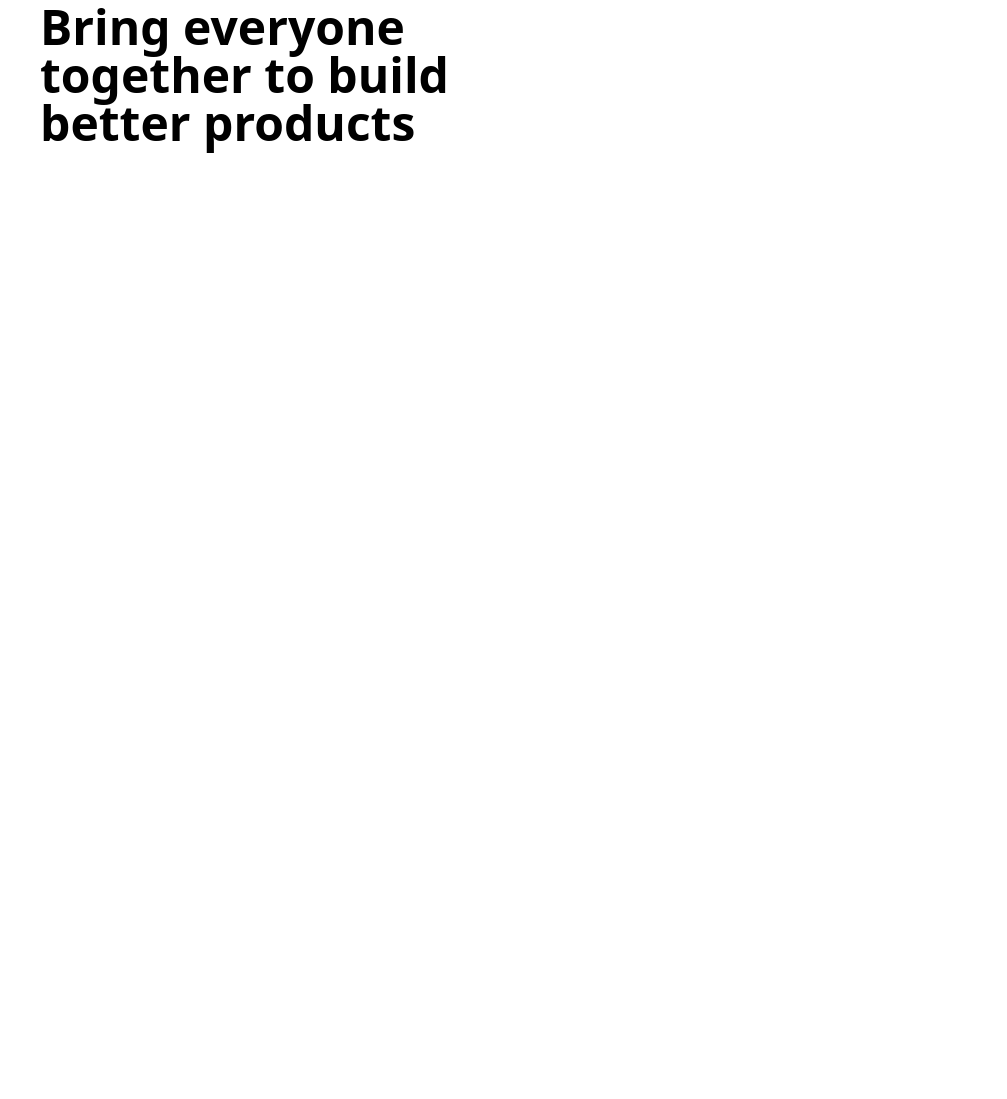
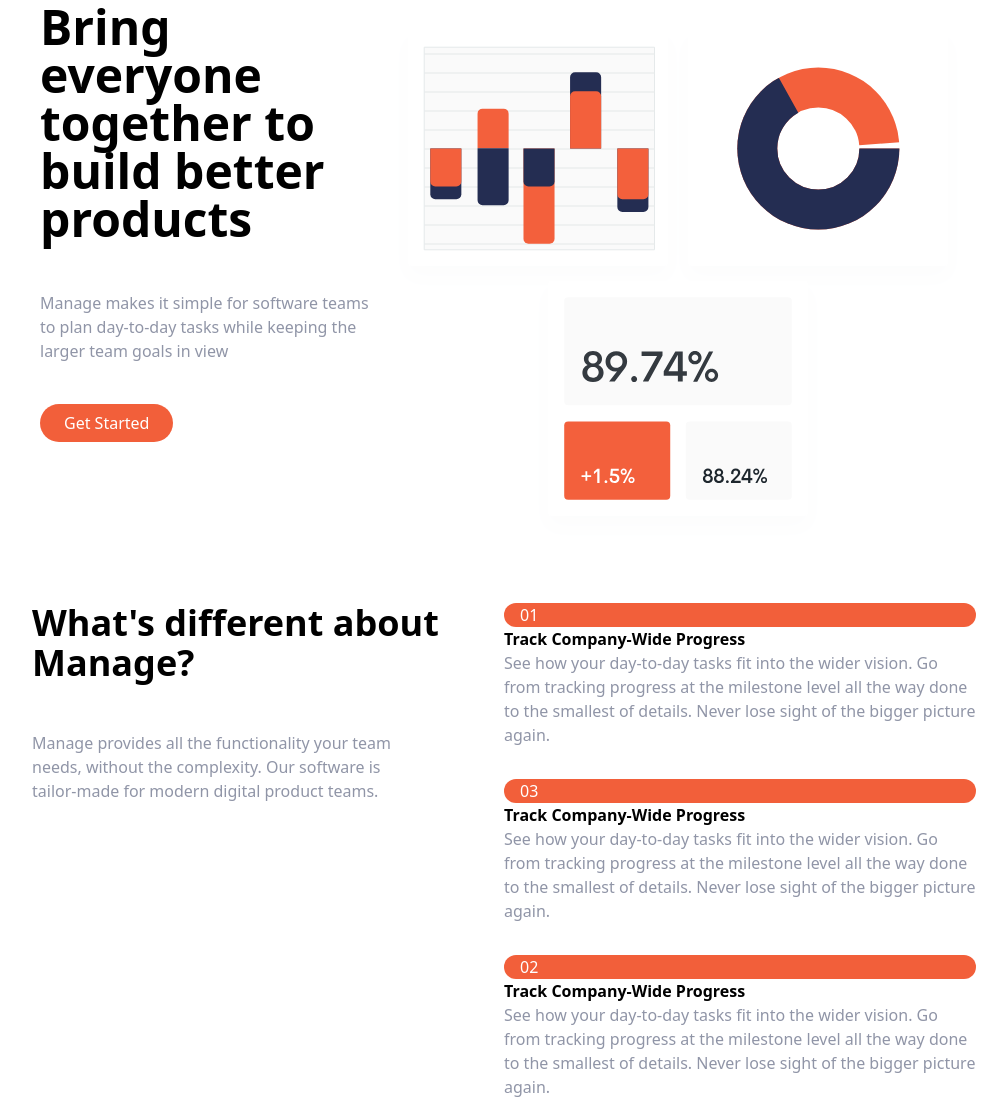
Before and after one commit to SaimSaeed/Manage-Landing-page-TailwindCSS, a website: page index.html in a window 1280 px wide. Shown: the part 125-1224 px from the top of the page, without its empty margins (136-1143 px from the left). Before the commit the page ends 800 px from the top, so only its background shows below. Drawn offline with Linux system fonts and the light colour scheme.

Commit message:
Basic Completed

```diff
--- a/index.html
+++ b/index.html
@@ -1,5 +1,6 @@
 <!DOCTYPE html>
 <html lang="en">
+
 <head>
     <meta charset="UTF-8">
     <meta name="viewport" content="width=device-width, initial-scale=1.0">
@@ -7,6 +8,7 @@
     <link rel="stylesheet" href="./css/main.css">
     <title>Manage Landing Page</title>
 </head>
+
 <body>
     <!-- Navbar -->
     <nav class="relative container mx-auto p-6">
@@ -14,7 +16,7 @@
         <div class="flex item-center justify-between">
             <!-- Logo -->
             <div class="pt-2">
-        <img src="./img/logo.svg" alt="logo"/>
+                <img src="./img/logo.svg" alt="logo" />
             </div>
             <!-- Menu Items -->
             <div class="hidden md:flex space-x-6">
@@ -25,7 +27,9 @@
                 <a href="#" class="hover:text-darkGrayishBlue ">Community</a>
             </div>
             <!-- Button -->
-<a href="" class=" hidden md:block px-6 pt-2 text-white bg-brightRed rounded-full baseline hover:bg-brightRedLight pb-2" >Get Started</a>
+            <a href=""
+                class=" hidden md:block px-6 pt-2 text-white bg-brightRed rounded-full baseline hover:bg-brightRedLight pb-2">Get
+                Started</a>
         </div>
     </nav>
 
@@ -37,15 +41,124 @@
                 <h1 class="max-w-md text-4xl font-bold text-center md:text-5xl md:text-left">
                     Bring everyone together to build better products
                 </h1>
+                <p class="max-w-sm   text-darkGrayishBlue text-center  md:text-left">
+                    Manage makes it simple for software teams to plan day-to-day tasks
+                    while keeping the larger team goals in view
+                </p>
+                <div class="flex-justify-center md:flex-justify-start">
+                    <a href=""
+                        class="px-6 pt-2 text-white bg-brightRed rounded-full baseline hover:bg-brightRedLight pb-2">Get
+                        Started</a>
+                </div>
+            </div class="md:w-1/2">
+            <!-- Image -->
+            <img src="./img/illustration-intro.svg" alt="intro">
+            <div>
+            </div>
+        </div>
+    </section>
+
+
+    <!-- Features Section -->
+    <section id="features">
+        <!-- Flex Container -->
+
+
+        <div class="container flex flex-col px-4 mx-auto mt-10 space-y-12 md:space-y-0 md:flex-row">
+            <!-- What's Different -->
+            <div class="flex flex-col space-y-12 md:w-1/2">
+                <h2 class="max-w-md text-4xl font-bold text-center md:text-left">
+                    What's different about Manage?
+                </h2>
+                <p class="max-w-sm text-center text-darkGrayishBlue md:text-left">
+                    Manage provides all the functionality your team needs,
+                    without the complexity.
+                    Our software is tailor-made for modern digital product teams.
+                </p>
+            </div>
+            <!-- Numbered list -->
+            <div class="flex flex-col  space-y-8 md:w-1/2">
+                <!-- List Item 1 -->
+                <div class="flex flex-col space-y-3 md:space-y-0 md:space-x-6 md:flex-row">
+                    <!-- Heading 1 -->
+                    <div class="rounded-l`-full bg-brightRedSupLight md:bg-transparent">
+                        <div class="flex-items-center space-x-2">
+                            <div class="px-4 py-2 text-white rounded-full md:py-1 bg-brightRed">
+                                01
+                            </div>
+                            <h3 class="  text-base font-bold md:mb-4 hidden ">
+                                Track Company-Wide Progress
+                            </h3>
+                        </div>
+                        <h3 class="hidden mb-4 text-lg font-bold md:block">
+                            Track Company-Wide Progress
+                        </h3>
+                        <p class="text-darkGrayishBlue">
+                            See how your day-to-day tasks fit into the wider vision.
+                            Go from tracking progress at the milestone level all the
+                            way done to the smallest of details. Never lose sight of
+                            the bigger picture again.
+                        </p>
+                    </div>
 
 
                 </div>
-        <!-- Image -->
-        <div>
 
+
+                <div class="flex flex-col space-y-3 md:space-y-0 md:space-x-6 md:flex-row">
+                    <!-- Heading 3 -->
+                    <div class="rounded-l-full bg-brightRedSupLight md:bg-transparent">
+                        <div class="flex-items-center space-x-2">
+                            <div class="px-4 py-2 text-white rounded-full md:py-1 bg-brightRed">
+                                03
+                            </div>
+                            <h3 class="  text-base font-bold md:mb-4 hidden ">
+                                Track Company-Wide Progress
+                            </h3>
+                        </div>
+                        <h3 class="hidden mb-4 text-lg font-bold md:block">
+                            Track Company-Wide Progress
+                        </h3>
+                        <p class="text-darkGrayishBlue">
+                            See how your day-to-day tasks fit into the wider vision.
+                            Go from tracking progress at the milestone level all the
+                            way done to the smallest of details. Never lose sight of
+                            the bigger picture again.
+                        </p>
+                    </div>
+
+
+                </div>
+
+
+                <div class="flex flex-col space-y-3 md:space-y-0 md:space-x-6 md:flex-row">
+                    <!-- Heading 2 -->
+                    <div class="rounded-l-full bg-brightRedSupLight md:bg-transparent">
+                        <div class="flex-items-center space-x-2">
+                            <div class="px-4 py-2 text-white rounded-full md:py-1 bg-brightRed">
+                                02
+                            </div>
+                            <h3 class="  text-base font-bold md:mb-4 hidden ">
+                                Track Company-Wide Progress
+                            </h3>
+                        </div>
+                        <h3 class="hidden mb-4 text-lg font-bold md:block">
+                            Track Company-Wide Progress
+                        </h3>
+                        <p class="text-darkGrayishBlue">
+                            See how your day-to-day tasks fit into the wider vision.
+                            Go from tracking progress at the milestone level all the
+                            way done to the smallest of details. Never lose sight of
+                            the bigger picture again.
+                        </p>
+                    </div>
+
+
+                </div>
 
             </div>
         </div>
     </section>
 </body>
+
 </html>
```
Also changed, not shown: css/main.css. Lines whose indentation alone changed are shown as unchanged.
